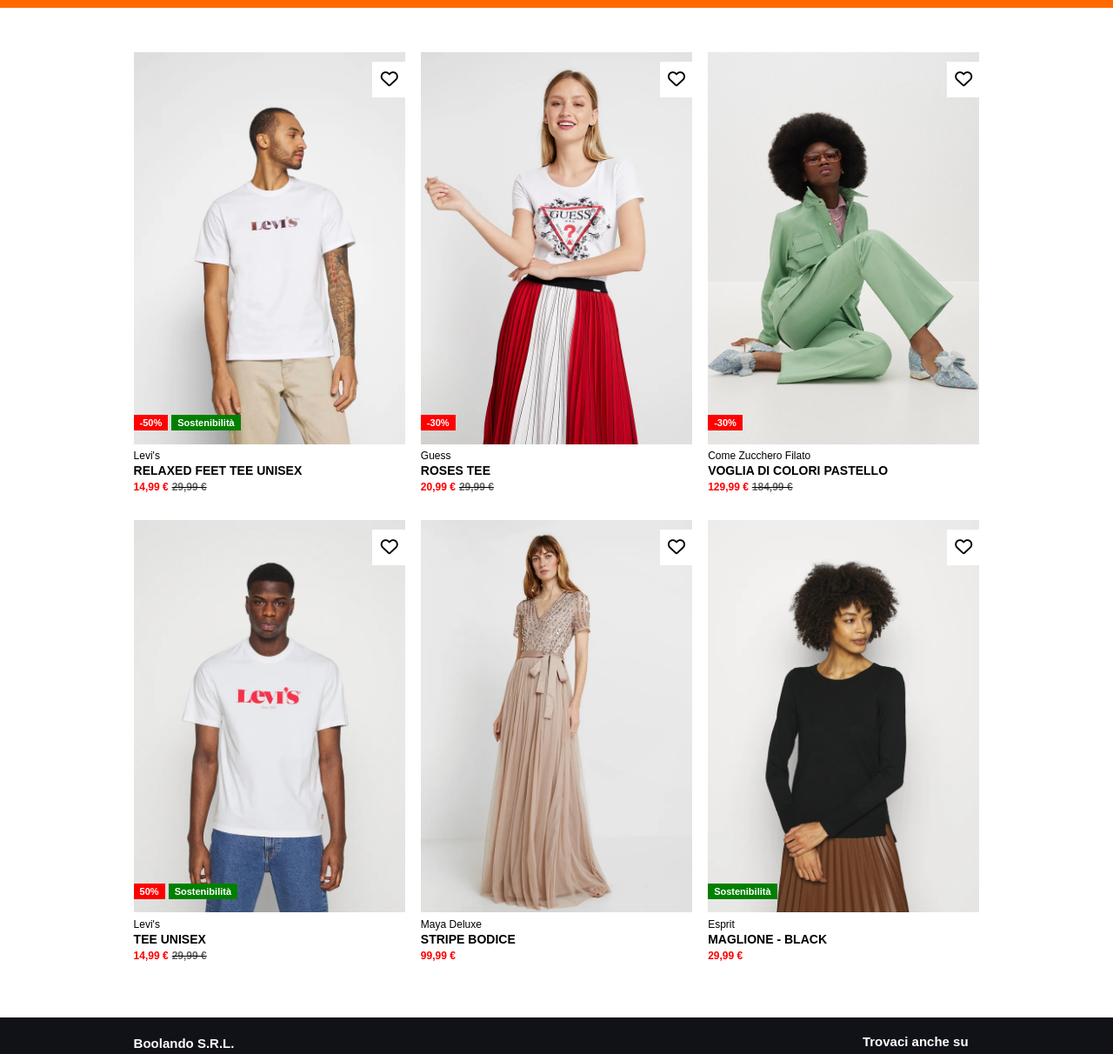
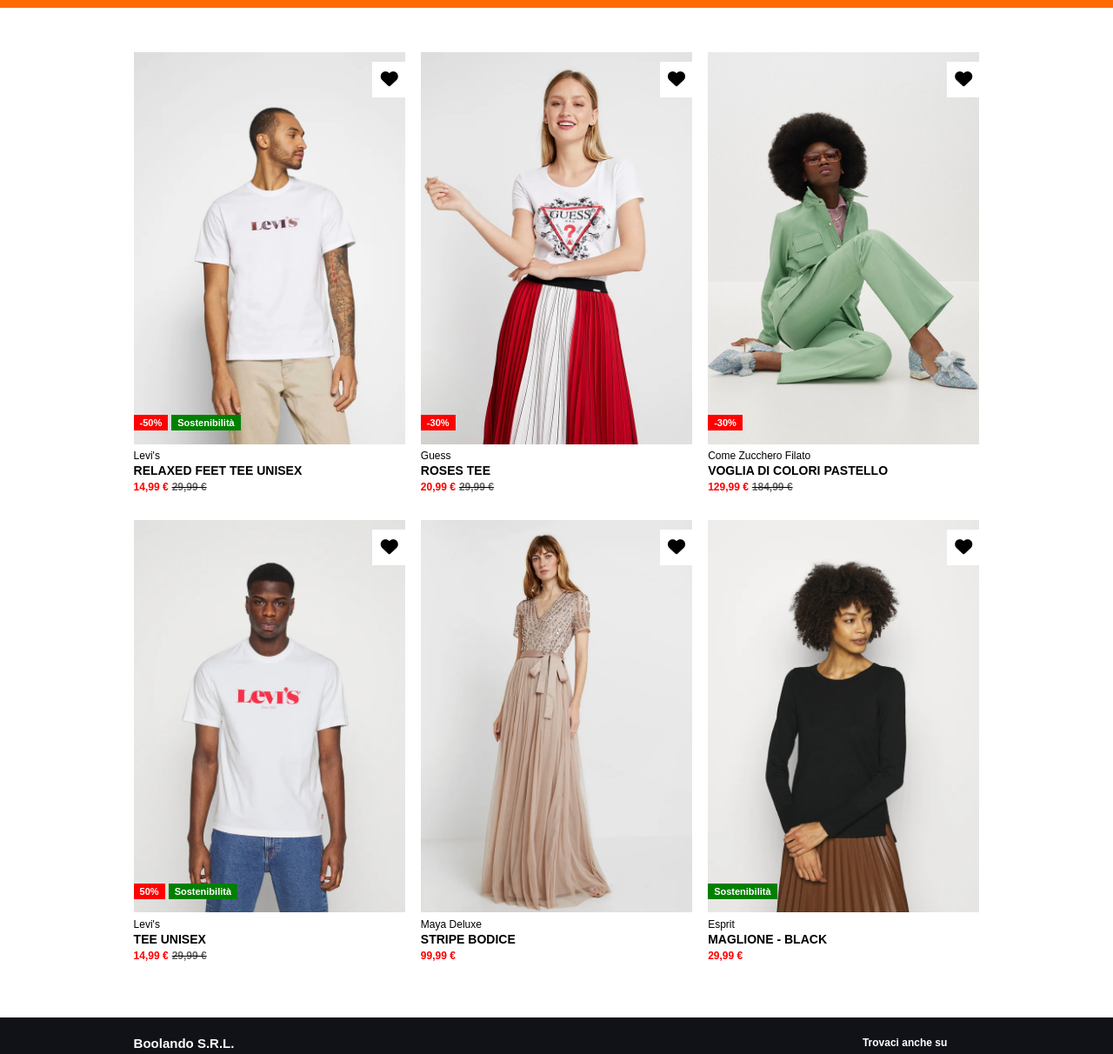
Before and after one commit to Arela-Cristina/html-css-boolando, a plain HTML site: page index.html in a window 1280 px wide. Shown: the part 41-1253 px from the top of the page at 87% size. Drawn offline with Linux system fonts and the light colour scheme.

Commit message:
Work done + bonus

```diff
--- a/index.html
+++ b/index.html
@@ -39,7 +39,7 @@
             <!-- hover-->
             <img class="hover-img" src="img/1b.webp" alt="Levis T-Shirt"></img>
             <!-- position heart-->
-            <div class="heart"><i class="fa-regular fa-heart"></i></div>
+            <div class="heart"><i class="fa-solid fa-heart"></i></div>
             <!-- position class-->
             <div class="remark">
                 <div class="discount-remark">-50%</div>
@@ -58,7 +58,7 @@
             <!-- hover-->
             <img class="hover-img" src="img/2b.webp" alt="Levis T-Shirt"></img>
             <!-- position heart-->
-            <div class="heart"><i class="fa-regular fa-heart"></i></div>
+            <div class="heart"><i class="fa-solid fa-heart"></i></div>
             <!-- position class-->
             <div class="remark">
                 <div class="discount-remark">-30%</div>
@@ -77,7 +77,7 @@
             <!-- hover-->
             <img class="hover-img" src="img/3b.webp" alt="Levis T-Shirt"></img>
             <!-- position heart-->
-            <div class="heart"><i class="fa-regular fa-heart"></i></div>
+            <div class="heart"><i class="fa-solid fa-heart"></i></div>
             <!-- position class-->
             <div class="remark">
                 <div class="discount-remark">-30%</div>
@@ -95,7 +95,7 @@
             <!-- hover-->
             <img class="hover-img" src="img/4b.webp" alt="Levis T-Shirt"></img>
             <!-- position heart-->
-            <div class="heart"><i class="fa-regular fa-heart"></i></div>
+            <div class="heart"><i class="fa-solid fa-heart"></i></div>
             <!-- position class-->
             <div class="remark">
                 <div class="discount-remark">50%</div>
@@ -114,7 +114,7 @@
             <!-- hover-->
             <img class="hover-img" src="img/5b.webp" alt="Levis T-Shirt"></img>
             <!-- position heart-->
-            <div class="heart"><i class="fa-regular fa-heart"></i></div>
+            <div class="heart"><i class="fa-solid fa-heart"></i></div>
             <div class="caption">
                 <span class="brand-name">Maya Deluxe</span>
                 <h3>STRIPE BODICE</h3>
@@ -127,7 +127,7 @@
             <!-- hover-->
             <img class="hover-img" src="img/6b.webp" alt="Levis T-Shirt"></img>
             <!-- position heart-->
-            <div class="heart"><i class="fa-regular fa-heart"></i></div>
+            <div class="heart"><i class="fa-solid fa-heart"></i></div>
             <!-- position class-->
             <div class="remark">
                 <div class="sustainability-remark">Sostenibilità</div>
@@ -150,7 +150,7 @@
             </div>
         </div>
         <div>
-            <span>Trovaci anche su</span>
+            <span class="social-caption">Trovaci anche su</span>
             <div class="social-box">
                 <a href="#"><i class="fa-brands fa-twitter"></i></a>
                 <a href="#"><i class="fa-brands fa-square-facebook"></i></a>
--- a/style.css
+++ b/style.css
@@ -88,6 +88,13 @@ main {
     left: 88%;
     padding: 3% 3%;
     font-size: 20px;
+    color:black
+
+}
+
+.fa-heart:hover {
+    color: red;
+
 }
 
 .discount-remark {
@@ -175,3 +182,8 @@ h3 {
 .footer a {
     color: white;
 }
+
+.social-caption {
+    font-weight: bold;
+    font-size: 12px;
+}
```
